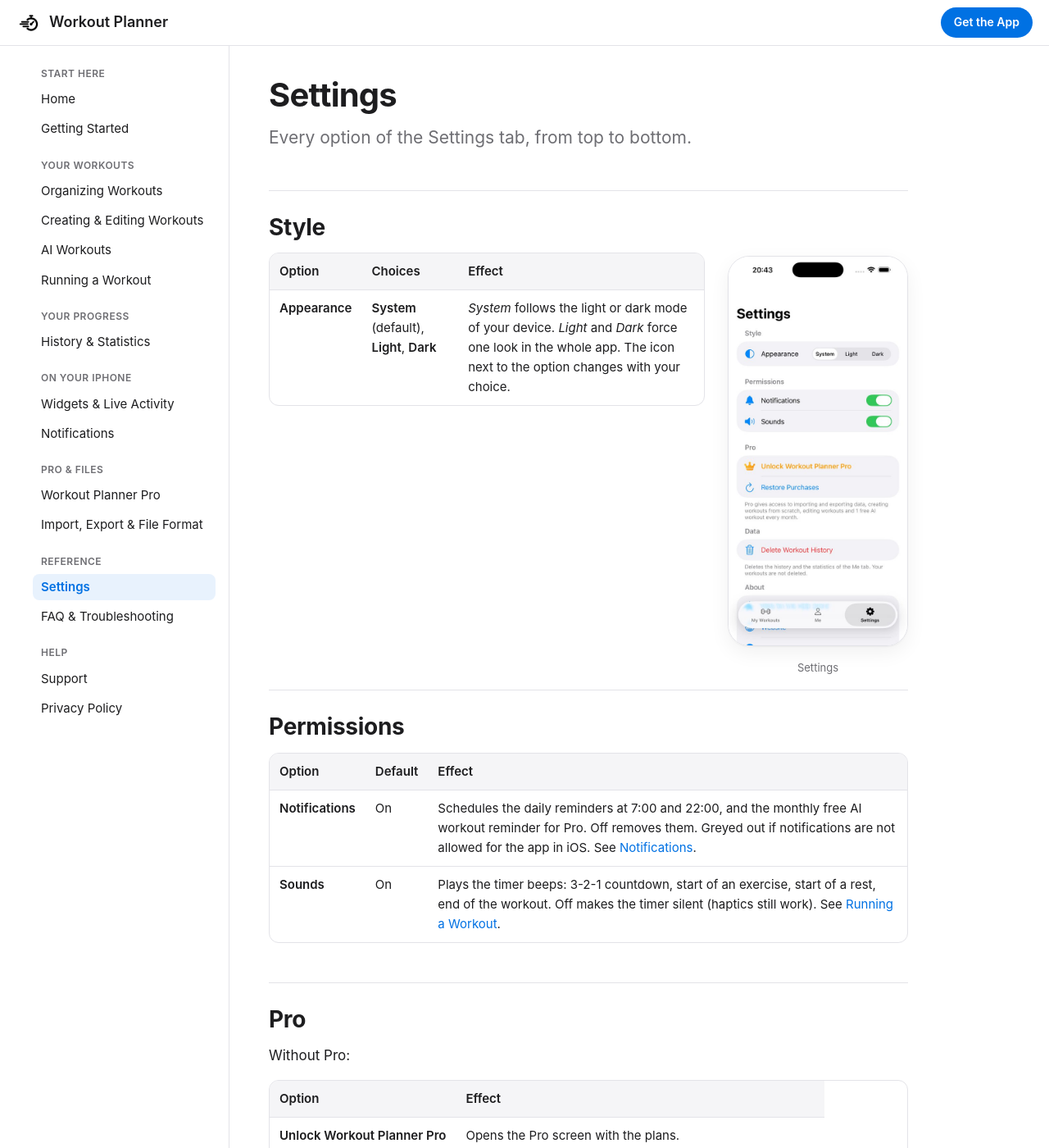
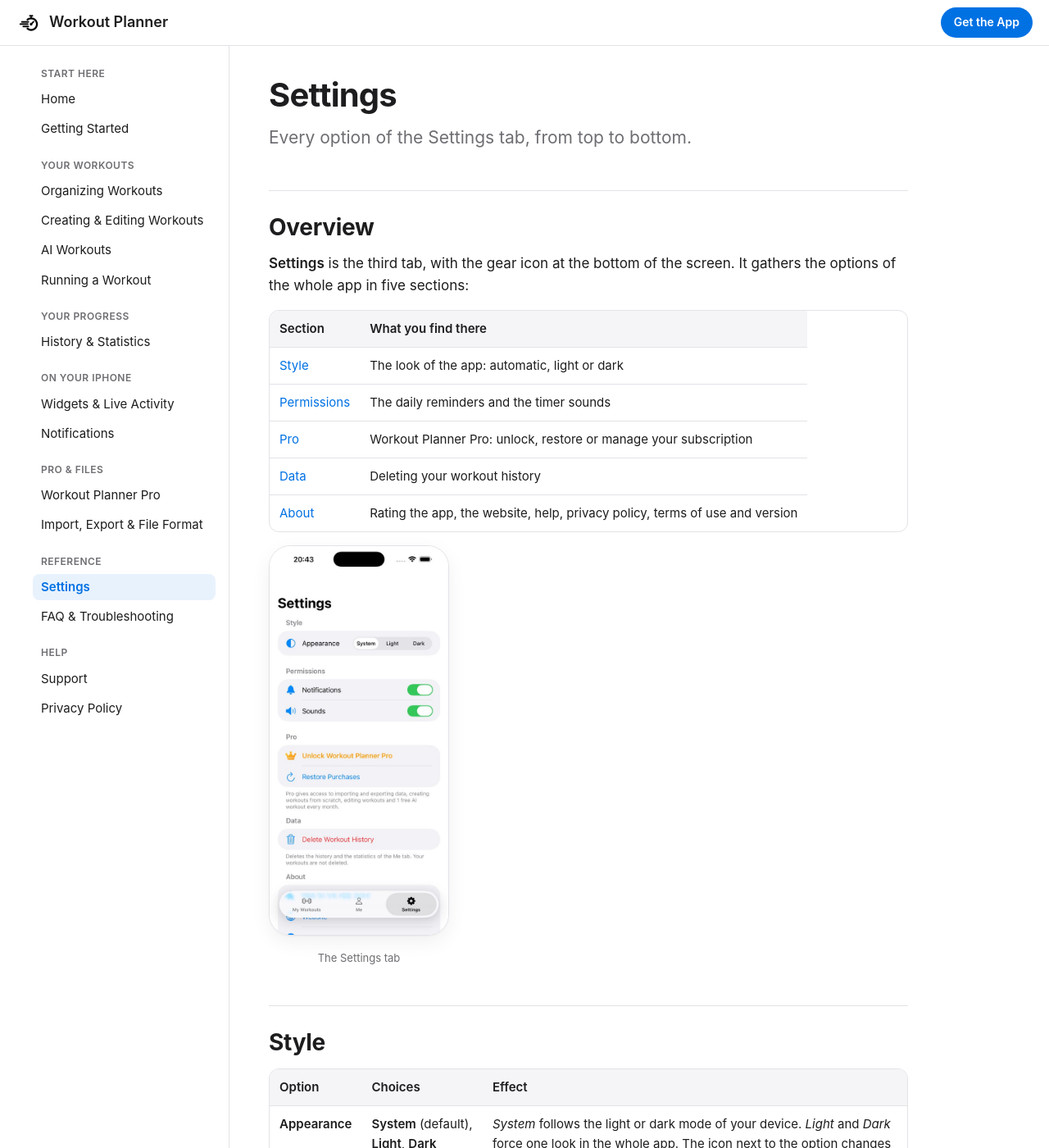
Before and after one commit to User1223-lgtm/workout-planner, a Jekyll site: the page built from settings.md, in a window 1280 px wide and 1400 px high. Shown: the whole window at 82% size. Built offline with Jekyll 4.4.1, drawn with Linux system fonts in a browser that asks for light colours.

Commit message:
Space the home buttons on phones, add a Settings overview
The two buttons of the home page have a gap when they wrap. The Settings page starts with an Overview section with the screenshot and the five sections of the tab.

Co-Authored-By: Claude Opus 5.5 <noreply@anthropic.com>
Claude-Session: https://claude.ai/code/session_01PSKkjhg92DJzge7KN1tx42

```diff
--- a/assets/css/docs.css
+++ b/assets/css/docs.css
@@ -342,6 +342,7 @@ blockquote.pro-note { border-left-color: var(--gold-2); background: rgba(255, 17
 }
 .button:hover { text-decoration: none; opacity: 0.9; }
 .button.secondary { background: var(--bg-soft); color: var(--text); }
+.buttons { display: flex; flex-wrap: wrap; gap: 12px; }
 
 /* Pager and footer */
 
--- a/settings.md
+++ b/settings.md
@@ -8,9 +8,23 @@ description: Every option of the Settings tab of Workout Planner — appearance,
 
 <p class="lead">Every option of the Settings tab, from top to bottom.</p>
 
+## Overview
+
+**Settings** is the third tab, with the gear icon at the bottom of the screen. It gathers the options of the whole app in five sections:
+
+| Section | What you find there |
+|---|---|
+| [Style](#style) | The look of the app: automatic, light or dark |
+| [Permissions](#permissions) | The daily reminders and the timer sounds |
+| [Pro](#pro) | Workout Planner Pro: unlock, restore or manage your subscription |
+| [Data](#data) | Deleting your workout history |
+| [About](#about) | Rating the app, the website, help, privacy policy, terms of use and version |
+
+<div class="screens">
+  <figure class="screen"><img src="images/settings.jpg" alt="The Settings tab"><figcaption>The Settings tab</figcaption></figure>
+</div>
+
 ## Style
-
-<figure class="screen right"><img src="images/settings.jpg" alt="The Settings tab"><figcaption>Settings</figcaption></figure>
 
 | Option | Choices | Effect |
 |---|---|---|
```
Also changed, not shown: index.md (+1 -1 lines).
